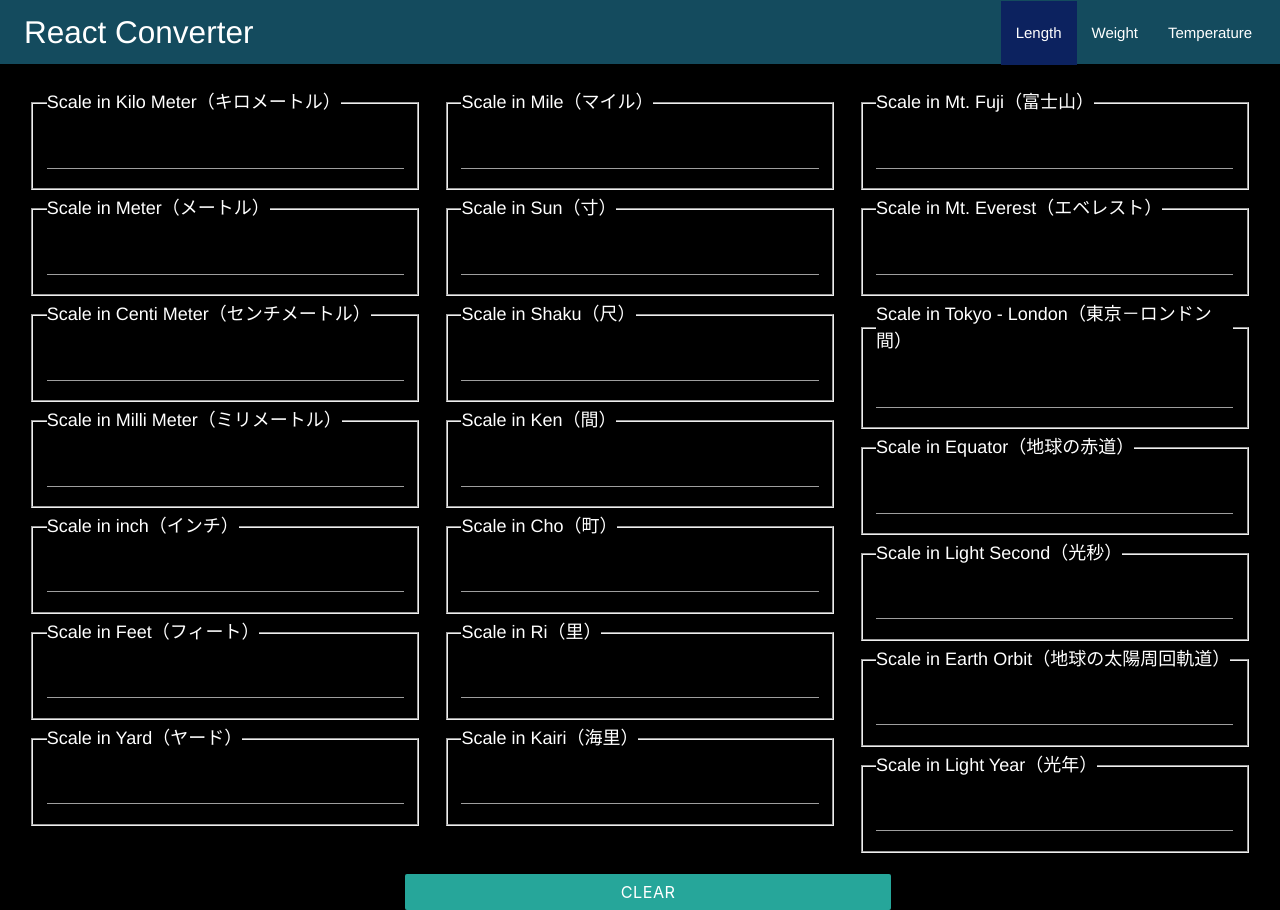
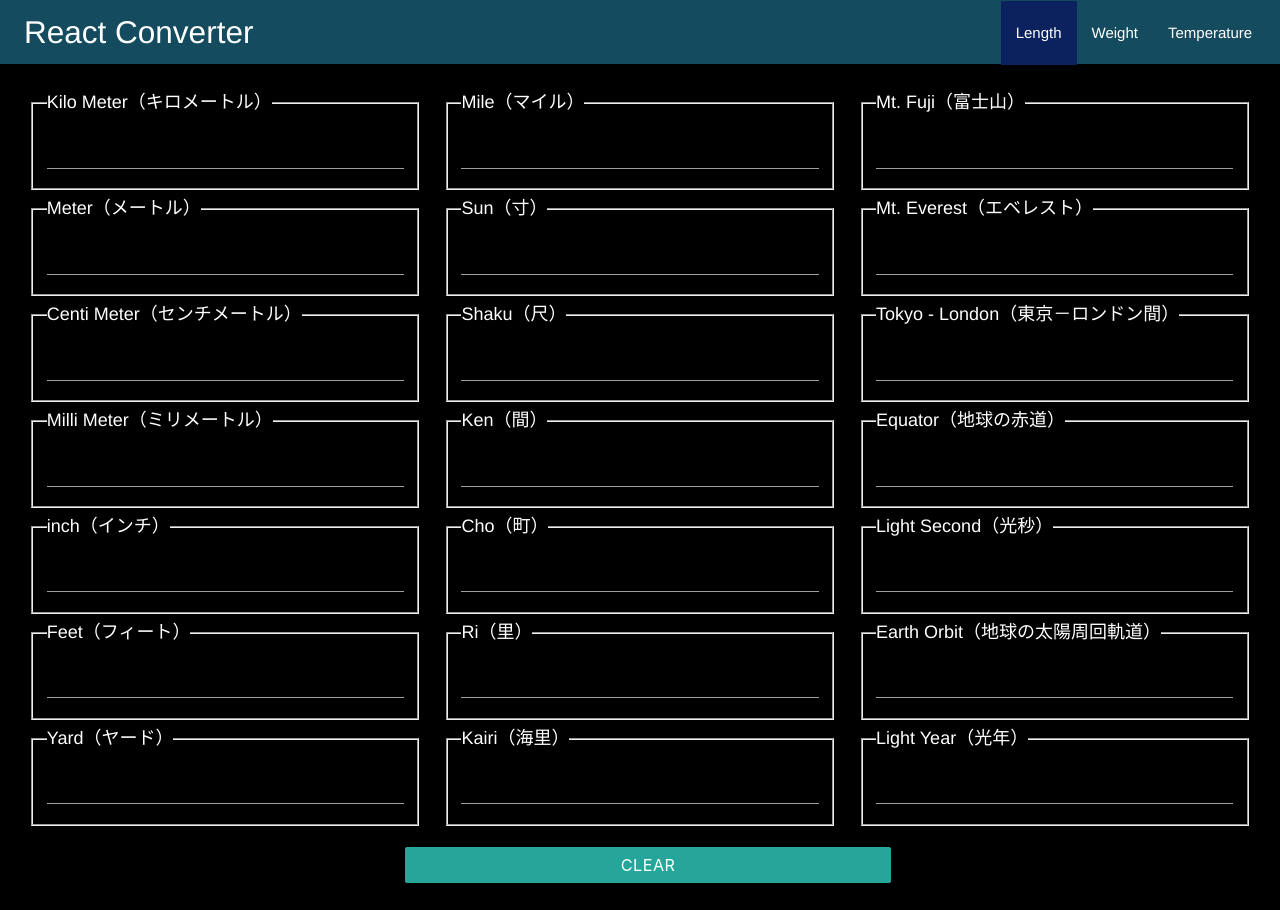
Before and after one commit to SoichiroWada/React-Converter, a React (Create React App) app: page /length in a window 1280 px wide. After the commit the page ends 883 px from the top, so only its background shows below. Built offline with nearby package versions, Linux system fonts and the light colour scheme.

Commit message:
weight page added and CSS updated-3

```diff
--- a/src/components/Length.js
+++ b/src/components/Length.js
@@ -1,6 +1,7 @@
 import React from 'react';
 import LengthInput from './LengthInput';
 
+//below criterion value is that 1 that scale equals what meter
 const valuesInMeters = {
   kilo:1000,
   meter:1,
--- a/src/components/LengthInput.js
+++ b/src/components/LengthInput.js
@@ -74,7 +74,7 @@ function LengthInput (props) {
 
     return (
       <fieldset className="rain">
-        <legend><span id="text">Scale in </span>{scaleNames[scale]}{scaleNames2[scale]}</legend>
+        <legend><span id="text"></span>{scaleNames[scale]}{scaleNames2[scale]}</legend>
         <input id="input" value={lengthN} onChange={handleChange} onKeyDown={handleKey} autoComplete="off" />
       </fieldset>
   )
--- a/src/components/TemperatureInput.js
+++ b/src/components/TemperatureInput.js
@@ -19,7 +19,7 @@ const Temperature = (props) => {
     return (
       <fieldset className="rain">
         <legend>Enter temperature in {scaleNames[scale]}</legend>
-        <input id="input" value={temperature} onChange={handleChange} />
+        <input id="input" value={temperature} onChange={handleChange} autoComplete="off" />
       </fieldset>
     );
 }
```
